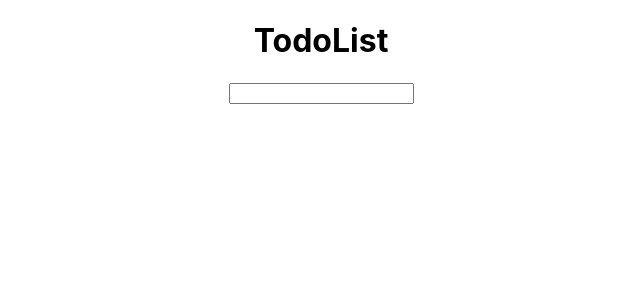
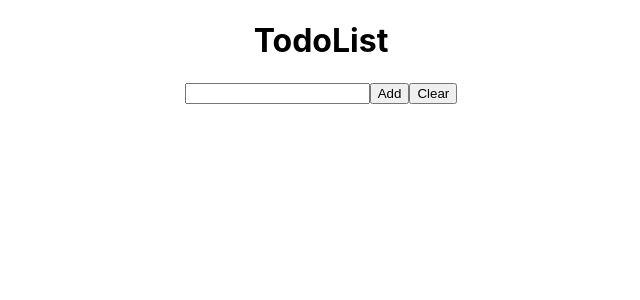
Before and after one commit to Gokulcasper/react_todo, a React (Create React App) app: page / in a window 1280 px wide. Shown: the top 300 px of the page, without its empty margins (319-959 px from the left). Built offline with nearby package versions, Linux system fonts and the light colour scheme.

Commit message:
Feat : Create TodoList

```diff
--- a/src/App.js
+++ b/src/App.js
@@ -8,6 +8,8 @@ function App() {
         <TodoList />
       </h1>
       <input />
+      <button>Add</button>
+      <button>Clear</button>
     </div>
   );
 }
```
